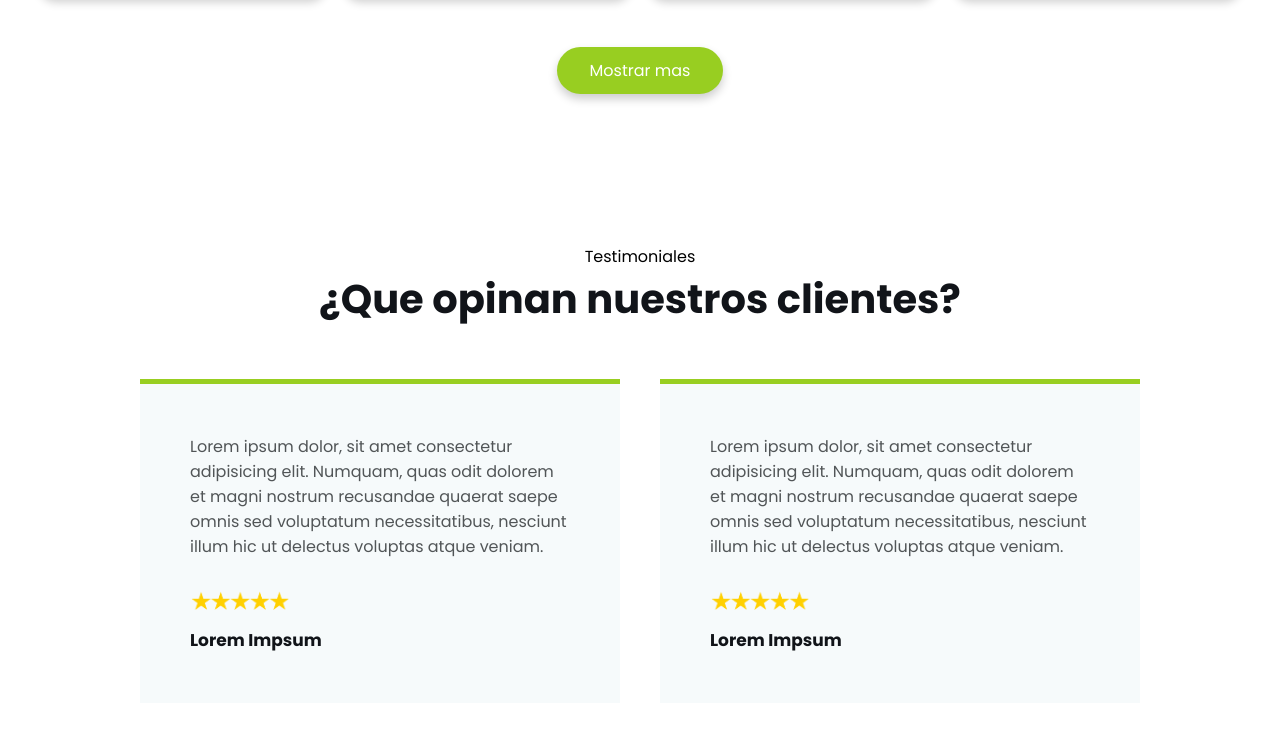
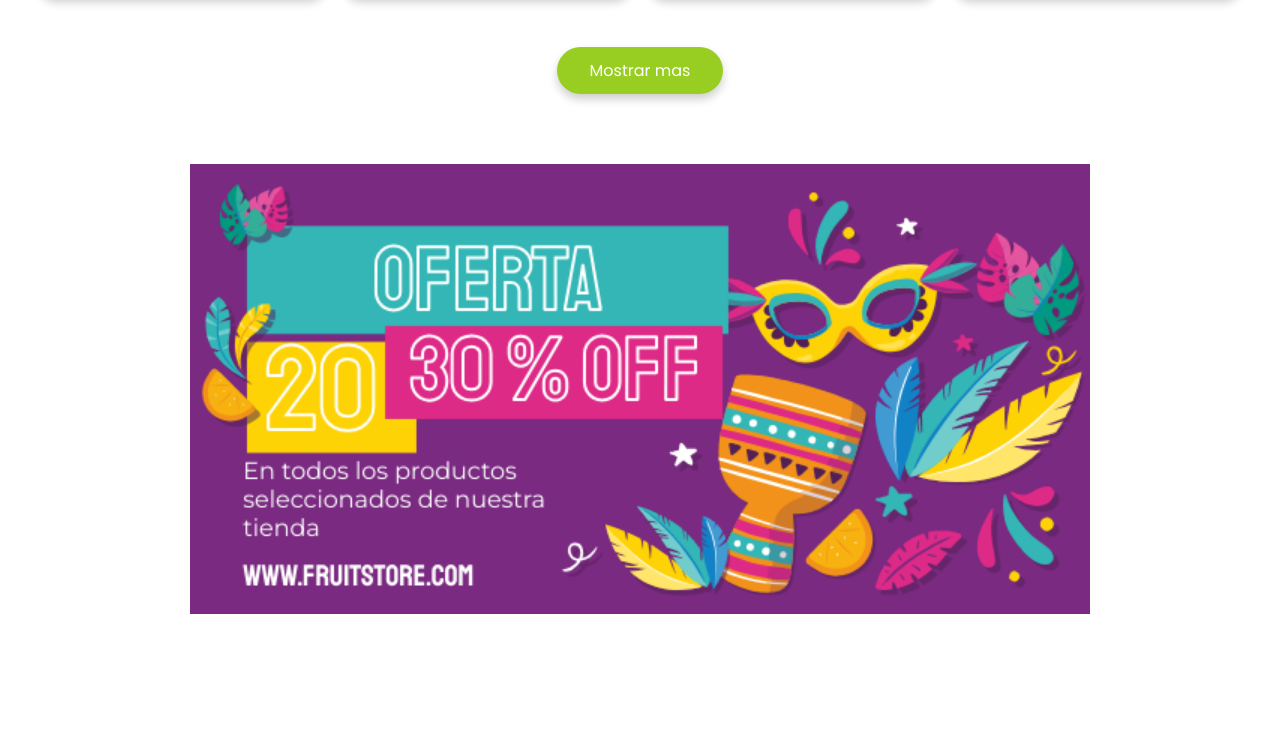
Before and after one commit to hermanito135/Proyecto-Final-Rolling-Code, a plain HTML site: page index.html in a window 1280 px wide. Shown: the part 2045-2784 px from the top of the page. Drawn offline with Linux system fonts and the light colour scheme.

Commit message:
Publicidad agregada, boton mas no rompe pagina

```diff
--- a/css/style.css
+++ b/css/style.css
@@ -302,6 +302,12 @@ h2 {
     border-radius: 5px;
 }
 
+.advertising {
+    text-align: center;
+    margin-top: 20px;
+    margin-bottom: 20px;
+}
+
 .testimonial {
     padding: 100px;
     text-align: center;
--- a/index.html
+++ b/index.html
@@ -16,7 +16,7 @@
                 <a href="#" class="login-btn">Login</a>
                 <a href="#" class="register-btn">Register</a>
             </div>
-            <a href="#" class="logo">logo</a>
+            <a href="#" class="logo">Fruit</a>
             <input type="checkbox" id="menu" />
             <label for="menu">
                 <img src="img/menu.png" class="menu-icono" alt="menu">
@@ -221,6 +221,10 @@
         <div class="btn-2" id="load-more">Mostrar mas</div>
     </main>
 
+    <div class="advertising container">
+        <img src="img/banner.png" alt="Publicidad" width="900" height="450">
+    </div>
+
     <section class="testimonial container">
         <span>Testimoniales</span>
         <h2>¿Que opinan nuestros clientes?</h2>
```
Also changed, not shown: img/banner.png (added).
